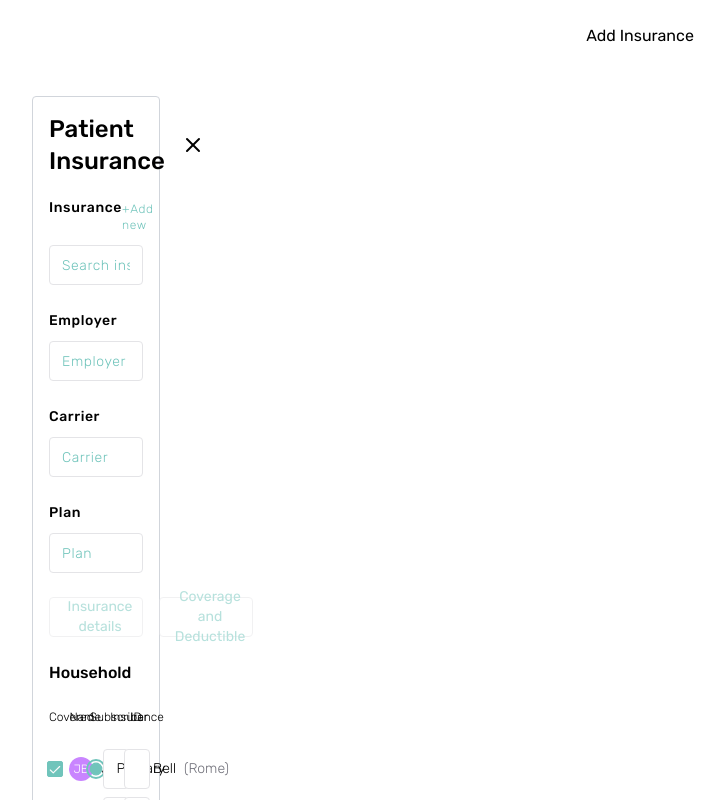
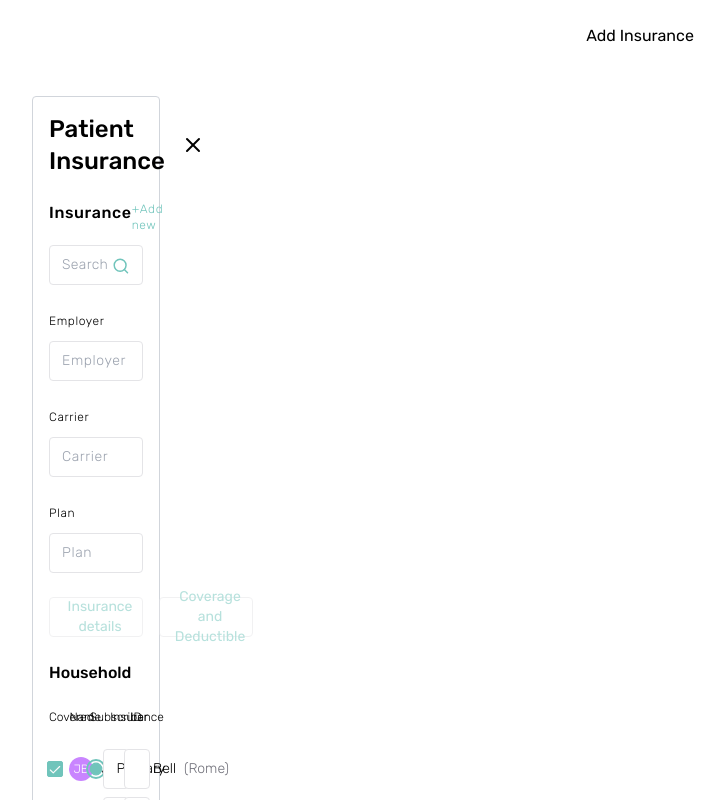
Before and after one commit to johncarmack1984/neem-interview, a Next.js app: page / in a window 1280 px wide. Shown: the top 800 px of the page, without its empty margins (0-725 px from the left). Built offline with nearby package versions, Linux system fonts and the light colour scheme.

Commit message:
Update Form UI and add search icon to input field

```diff
--- a/components/Form.tsx
+++ b/components/Form.tsx
@@ -1,6 +1,6 @@
 import { useState } from "react";
 import InformationCircleSolid from "@/icons/information-circle-solid";
-import { ChevronLeft, X } from "lucide-react";
+import { ChevronLeft, SearchIcon, X } from "lucide-react";
 
 import { Button } from "@/components/ui/button";
 import { Input } from "@/components/ui/input";
@@ -34,13 +34,20 @@ function Form() {
         <div className="space-y-4 text-2xl font-light tracking-wide">
           <div className="space-y-3">
             <div className="flex justify-between">
-              <Label htmlFor="search-insurance">Insurance</Label>
+              <Label
+                className="text-base font-medium"
+                htmlFor="search-insurance"
+              >
+                Insurance
+              </Label>
               <span className="text-xs text-muted-foreground">+Add new</span>
             </div>
             <Input
               id="search-insurance"
-              placeholder="Search insurance..."
+              placeholder="Search insurance"
+              className="tracking-wide"
               required
+              Icon={SearchIcon}
             />
           </div>
           <div className="space-y-2">
@@ -95,7 +102,9 @@ function Form() {
         </RadioGroup>
         <div className="space-y-2">
           <div className="flex justify-between">
-            <Label htmlFor="household-member">Household member</Label>
+            <Label className="text-xs font-light" htmlFor="household-member">
+              Household member
+            </Label>
             <span className="text-xs font-light text-muted-foreground">
               +Add new member
             </span>
--- a/components/ui/input.tsx
+++ b/components/ui/input.tsx
@@ -1,24 +1,27 @@
 import * as React from "react";
+import { LucideIcon, SearchIcon } from "lucide-react";
 
 import { cn } from "@/lib/utils";
 
 export interface InputProps
-  extends React.InputHTMLAttributes<HTMLInputElement> {}
+  extends React.InputHTMLAttributes<HTMLInputElement> {
+  Icon?: LucideIcon;
+}
 
 const Input = React.forwardRef<HTMLInputElement, InputProps>(
-  ({ className, type, ...props }, ref) => {
+  ({ className, Icon, type, ...props }, ref) => {
     return (
-      <input
-        type={type}
+      <div
         className={cn(
-          "flex h-10 w-full rounded-md border border-input bg-background px-3 py-2 text-sm ring-offset-background file:border-0 file:bg-transparent file:text-sm file:font-medium placeholder:text-muted-foreground focus-visible:outline-none focus-visible:ring-2 focus-visible:ring-ring focus-visible:ring-offset-2 disabled:cursor-not-allowed disabled:bg-muted disabled:opacity-50",
-          className
+          "flex h-10 rounded-md border border-input bg-background px-3 py-2 text-sm ring-offset-background file:border-0 file:bg-transparent file:text-sm file:font-medium placeholder:text-muted-foreground focus-visible:outline-none focus-visible:ring-2 focus-visible:ring-ring focus-visible:ring-offset-2 disabled:cursor-not-allowed disabled:bg-muted disabled:opacity-50",
+          className,
         )}
-        ref={ref}
-        {...props}
-      />
+      >
+        <input className="w-full" type={type} ref={ref} {...props} />
+        {Icon ? <Icon className="stroke-muted-foreground" /> : null}
+      </div>
     );
-  }
+  },
 );
 Input.displayName = "Input";
 
--- a/components/ui/label.tsx
+++ b/components/ui/label.tsx
@@ -1,14 +1,14 @@
-"use client"
+"use client";
 
-import * as React from "react"
-import * as LabelPrimitive from "@radix-ui/react-label"
-import { cva, type VariantProps } from "class-variance-authority"
+import * as React from "react";
+import * as LabelPrimitive from "@radix-ui/react-label";
+import { cva, type VariantProps } from "class-variance-authority";
 
-import { cn } from "@/lib/utils"
+import { cn } from "@/lib/utils";
 
 const labelVariants = cva(
-  "text-sm font-medium leading-none peer-disabled:cursor-not-allowed peer-disabled:opacity-70"
-)
+  "text-xs leading-none peer-disabled:cursor-not-allowed peer-disabled:opacity-70",
+);
 
 const Label = React.forwardRef<
   React.ElementRef<typeof LabelPrimitive.Root>,
@@ -20,7 +20,7 @@ const Label = React.forwardRef<
     className={cn(labelVariants(), className)}
     {...props}
   />
-))
-Label.displayName = LabelPrimitive.Root.displayName
+));
+Label.displayName = LabelPrimitive.Root.displayName;
 
-export { Label }
+export { Label };
--- a/components/ui/tooltip.tsx
+++ b/components/ui/tooltip.tsx
@@ -1,15 +1,15 @@
-"use client"
+"use client";
 
-import * as React from "react"
-import * as TooltipPrimitive from "@radix-ui/react-tooltip"
+import * as React from "react";
+import * as TooltipPrimitive from "@radix-ui/react-tooltip";
 
-import { cn } from "@/lib/utils"
+import { cn } from "@/lib/utils";
 
-const TooltipProvider = TooltipPrimitive.Provider
+const TooltipProvider = TooltipPrimitive.Provider;
 
-const Tooltip = TooltipPrimitive.Root
+const Tooltip = TooltipPrimitive.Root;
 
-const TooltipTrigger = TooltipPrimitive.Trigger
+const TooltipTrigger = TooltipPrimitive.Trigger;
 
 const TooltipContent = React.forwardRef<
   React.ElementRef<typeof TooltipPrimitive.Content>,
@@ -19,12 +19,12 @@ const TooltipContent = React.forwardRef<
     ref={ref}
     sideOffset={sideOffset}
     className={cn(
-      "z-50 overflow-hidden rounded-md border bg-popover px-3 py-1.5 text-sm text-popover-foreground shadow-md animate-in fade-in-0 zoom-in-95 data-[state=closed]:animate-out data-[state=closed]:fade-out-0 data-[state=closed]:zoom-out-95 data-[side=bottom]:slide-in-from-top-2 data-[side=left]:slide-in-from-right-2 data-[side=right]:slide-in-from-left-2 data-[side=top]:slide-in-from-bottom-2",
-      className
+      "animate-in fade-in-0 zoom-in-95 data-[state=closed]:animate-out data-[state=closed]:fade-out-0 data-[state=closed]:zoom-out-95 data-[side=bottom]:slide-in-from-top-2 data-[side=left]:slide-in-from-right-2 data-[side=right]:slide-in-from-left-2 data-[side=top]:slide-in-from-bottom-2 z-50 overflow-hidden rounded-md border bg-popover px-3 text-sm text-popover-foreground shadow-md",
+      className,
     )}
     {...props}
   />
-))
-TooltipContent.displayName = TooltipPrimitive.Content.displayName
+));
+TooltipContent.displayName = TooltipPrimitive.Content.displayName;
 
-export { Tooltip, TooltipTrigger, TooltipContent, TooltipProvider }
+export { Tooltip, TooltipTrigger, TooltipContent, TooltipProvider };
```
